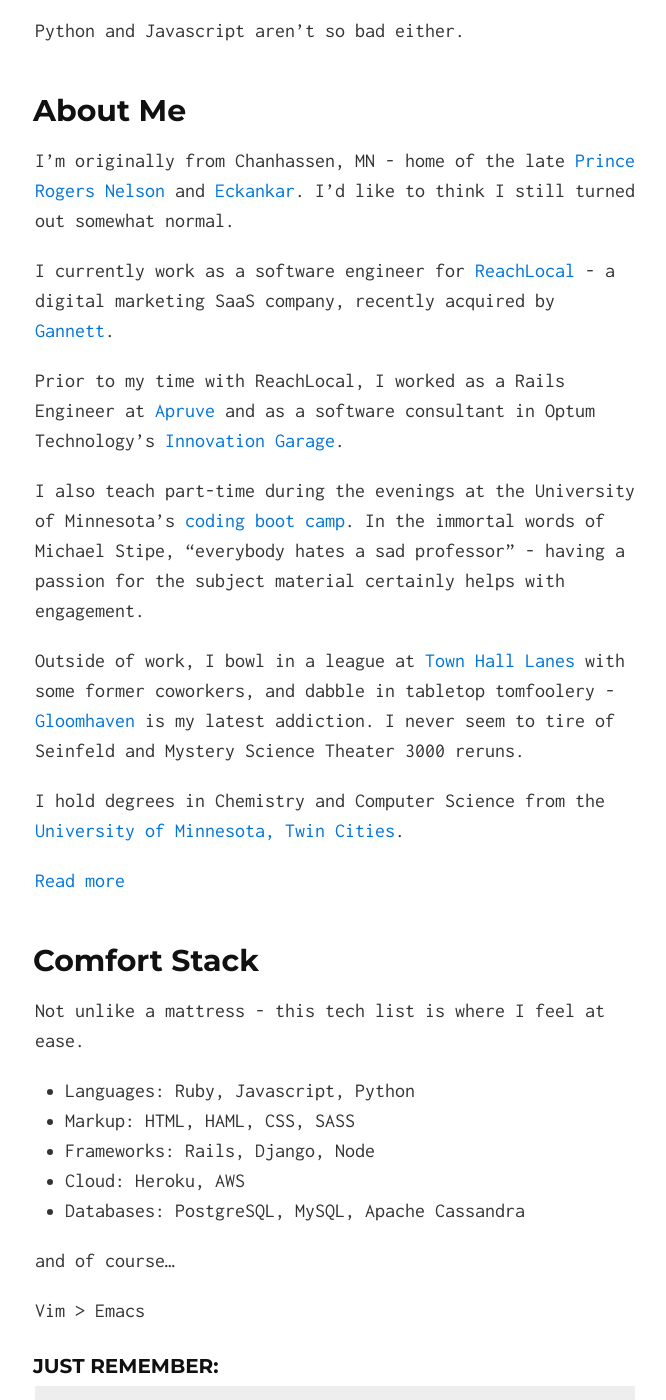
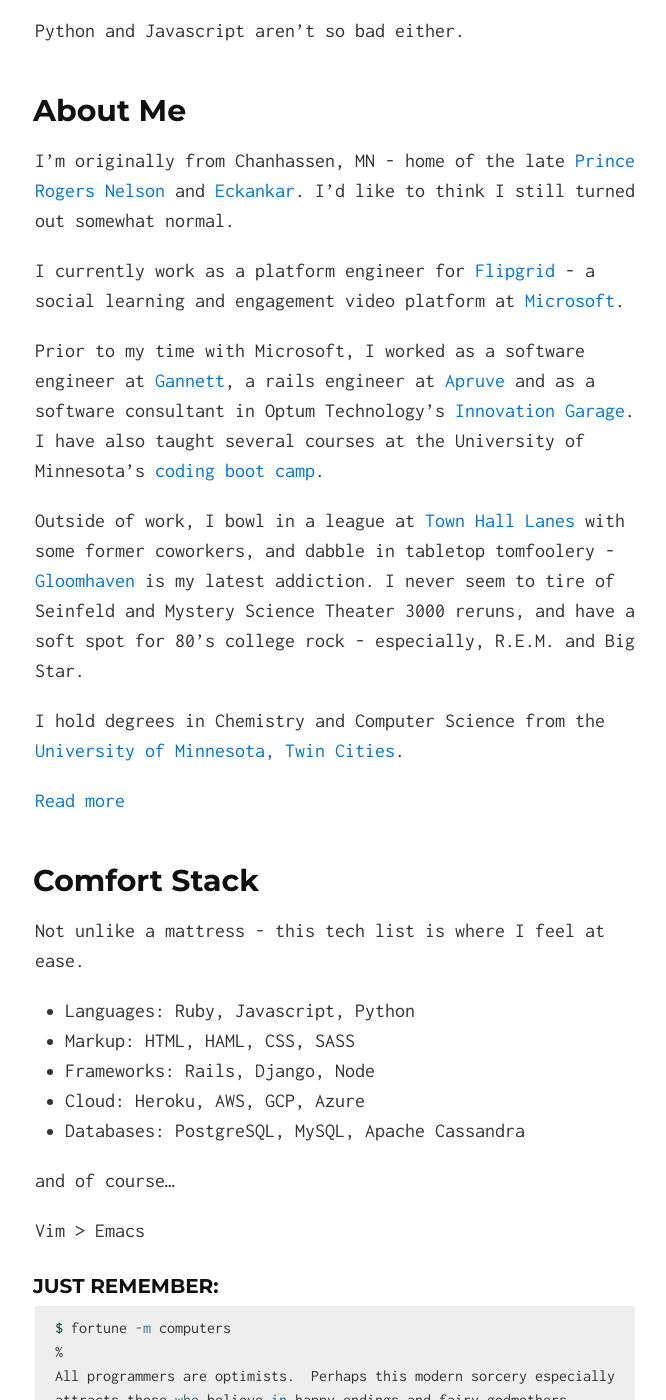
Before and after one commit to dbelling/dbelling.github.io, a Jekyll site: the page built from index.md, in a window 1280 px wide and 1400 px high, scrolled down 354 px. Shown: the whole window, without its empty margins (305-971 px from the left). Built offline with Jekyll 4.4.1, drawn with Linux system fonts in a browser that asks for light colours.

Commit message:
Updating my summary.

```diff
--- a/index.md
+++ b/index.md
@@ -2,7 +2,7 @@
 layout: default
 ---
 
-![Dan Belling](https://en.gravatar.com/userimage/98488740/1218960aff13f1499af1d2256239bccc.jpg?size=200)
+![Dan Belling](https://en.gravatar.com/userimage/98488740/fe9eb6e5003cf059795d5dc5251297c6.jpg?size=200)
 
 I'm a Ruby Developer based in Minneapolis.
 
@@ -12,13 +12,11 @@
 
 I'm originally from Chanhassen, MN - home of the late [Prince Rogers Nelson](https://en.wikipedia.org/wiki/Prince_(musician)) and [Eckankar](https://en.wikipedia.org/wiki/Eckankar). I'd like to think I still turned out somewhat normal.
 
-I currently work as a software engineer for [ReachLocal](https://www.reachlocal.com) - a digital marketing SaaS company, recently acquired by [Gannett](https://www.gannett.com/).
+I currently work as a platform engineer for [Flipgrid](https://info.flipgrid.com/) - a social learning and engagement video platform at [Microsoft](https://www.microsoft.com/).
 
-Prior to my time with ReachLocal, I worked as a Rails Engineer at [Apruve](https://www.apruve.com) and as a software consultant in Optum Technology's [Innovation Garage](http://www.thegarage.us).
+Prior to my time with Microsoft, I worked as a software engineer at [Gannett](https://www.gannett.com/), a rails engineer at [Apruve](https://www.apruve.com) and as a software consultant in Optum Technology's [Innovation Garage](http://www.thegarage.us). I have also taught several courses at the University of Minnesota's [coding boot camp](https://bootcamp.umn.edu/coding/).
 
-I also teach part-time during the evenings at the University of Minnesota's [coding boot camp](https://bootcamp.umn.edu/coding/). In the immortal words of Michael Stipe, "everybody hates a sad professor" - having a passion for the subject material certainly helps with engagement.
-
-Outside of work, I bowl in a league at [Town Hall Lanes](http://www.thlanes.com/) with some former coworkers, and dabble in tabletop tomfoolery - [Gloomhaven](http://www.cephalofair.com/gloomhaven) is my latest addiction. I never seem to tire of Seinfeld and Mystery Science Theater 3000 reruns.
+Outside of work, I bowl in a league at [Town Hall Lanes](http://www.thlanes.com/) with some former coworkers, and dabble in tabletop tomfoolery - [Gloomhaven](http://www.cephalofair.com/gloomhaven) is my latest addiction. I never seem to tire of Seinfeld and Mystery Science Theater 3000 reruns, and have a soft spot for 80's college rock - especially, R.E.M. and Big Star.
 
 I hold degrees in Chemistry and Computer Science from the [University of Minnesota, Twin Cities](http://twin-cities.umn.edu).
 
@@ -31,7 +29,7 @@
 * Languages: Ruby, Javascript, Python
 * Markup: HTML, HAML, CSS, SASS
 * Frameworks: Rails, Django, Node
-* Cloud: Heroku, AWS
+* Cloud: Heroku, AWS, GCP, Azure
 * Databases: PostgreSQL, MySQL, Apache Cassandra
 
 and of course...
```
